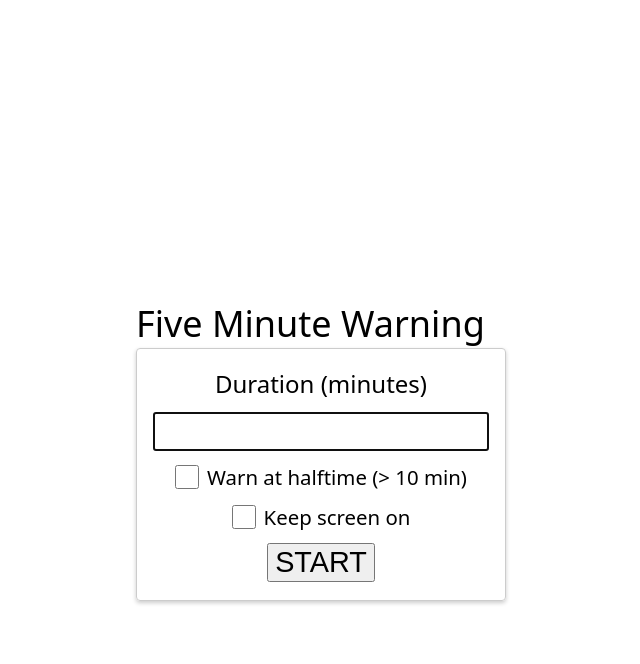
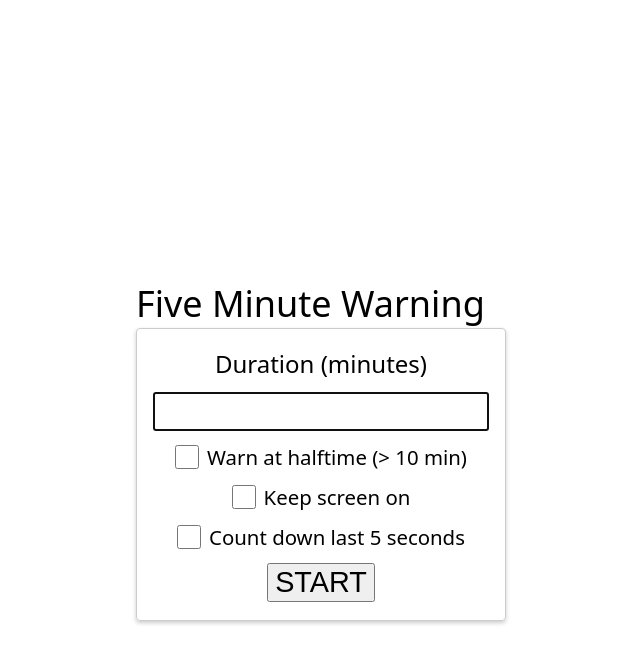
Before and after one commit to mcomella/mcomella.github.com, a Jekyll site: the page app/five_minute_warning.html, which Jekyll copies as it is, in a window 1280 px wide. Shown: the top 664 px of the page, without its empty margins (319-959 px from the left). Built offline with Jekyll 4.4.1, drawn with Linux system fonts in a browser that asks for light colours; part of the change alters nothing that is shown.

Commit message:
fmw: add self-restoring countdown checkbox for final 5 seconds

```diff
--- a/app/five_minute_warning.html
+++ b/app/five_minute_warning.html
@@ -113,6 +113,10 @@
                     <input type="checkbox" id="keep-screen-on-checkbox" name="keep-screen-on">
                     Keep screen on
                 </label>
+                <label class="checkbox-label" for="countdown-checkbox">
+                    <input type="checkbox" id="countdown-checkbox" name="countdown">
+                    Count down last 5 seconds
+                </label>
             </div>
             <p id="duration-running"></p>
             <div id="buttons">
@@ -146,6 +150,7 @@
         const settingsElement = document.querySelector('#settings');
         const halftimeWarningCheckbox = document.getElementById('halftime-warning-checkbox');
         const keepScreenOnCheckbox = document.getElementById('keep-screen-on-checkbox');
+        const countdownCheckbox = document.getElementById('countdown-checkbox');
         const durationInput = document.querySelector('#duration-input');
         const durationRunningElement = document.querySelector('#duration-running');
         const toggleTimerButton = document.querySelector('#toggle-timer');
@@ -158,10 +163,12 @@
         const STORAGE_KEY_HALFTIME = 'halftime-warning';
         const STORAGE_KEY_DURATION = 'duration';
         const STORAGE_KEY_KEEP_SCREEN_ON = 'keepScreenOn';
+        const STORAGE_KEY_COUNTDOWN = 'countdown';
 
         halftimeWarningCheckbox.checked = localStorage.getItem(STORAGE_KEY_HALFTIME) === 'true';
         durationInput.value = localStorage.getItem(STORAGE_KEY_DURATION) ?? '';
         keepScreenOnCheckbox.checked = localStorage.getItem(STORAGE_KEY_KEEP_SCREEN_ON) === 'true';
+        countdownCheckbox.checked = localStorage.getItem(STORAGE_KEY_COUNTDOWN) === 'true';
 
         halftimeWarningCheckbox.addEventListener('change', () => {
             localStorage.setItem(STORAGE_KEY_HALFTIME, halftimeWarningCheckbox.checked);
@@ -171,6 +178,9 @@
         });
         keepScreenOnCheckbox.addEventListener('change', () => {
             localStorage.setItem(STORAGE_KEY_KEEP_SCREEN_ON, keepScreenOnCheckbox.checked);
+        });
+        countdownCheckbox.addEventListener('change', () => {
+            localStorage.setItem(STORAGE_KEY_COUNTDOWN, countdownCheckbox.checked);
         });
 
         // Definition duplicated in stop().
@@ -254,6 +264,30 @@
             }, 20 * 1000);
         }
 
+        // Schedules the spoken 5, 4, 3, 2, 1 countdown in the final seconds before endDate, if enabled. Returns the
+        // scheduled timeout ids so they can be cancelled on pause/stop.
+        function scheduleCountdown(endDate) {
+            if (!countdownCheckbox.checked) {
+                return [];
+            }
+
+            const timeoutIds = [];
+            for (let secondsRemaining = 5; secondsRemaining >= 1; secondsRemaining--) {
+                const delayMillis = (endDate.getTime() - secondsRemaining * 1000) - Date.now();
+                if (delayMillis > 0) {
+                    timeoutIds.push(setTimeout(() => speak(String(secondsRemaining)), delayMillis));
+                }
+            }
+
+            return timeoutIds;
+        }
+
+        function clearCountdown(timeoutIds = []) {
+            for (const timeoutId of timeoutIds) {
+                clearTimeout(timeoutId);
+            }
+        }
+
         function start() {
             const durationMinutes = parseInt(durationInput.value);
             if (!durationMinutes) {
@@ -300,12 +334,14 @@
             }
 
             const timerId = runInterval(endDate, sortedWarnings);
+            const countdownTimeoutIds = scheduleCountdown(endDate);
 
             state = {
                 type: STATE_RUNNING,
                 timerId,
                 endDate,
                 sortedWarnings,
+                countdownTimeoutIds,
             };
 
             console.info(`START: ${startDate.toLocaleTimeString()} until ${endDate.toLocaleTimeString()} (${durationMinutes} minutes)`);
@@ -316,6 +352,7 @@
 
         function pause() {
             clearInterval(state.timerId);
+            clearCountdown(state.countdownTimeoutIds);
             speechSynthesis.cancel(); // stop in-progress announcements.
 
             if (wakeLock) {
@@ -351,12 +388,14 @@
             }));
 
             const timerId = runInterval(endDate, sortedWarnings);
+            const countdownTimeoutIds = scheduleCountdown(endDate);
 
             state = {
                 type: STATE_RUNNING,
                 timerId,
                 endDate,
                 sortedWarnings,
+                countdownTimeoutIds,
             };
 
             setUiForState(STATE_RUNNING);
@@ -377,6 +416,7 @@
             speechSynthesis.cancel(); // stop in-progress announcements.
 
             clearInterval(state.timerId);
+            clearCountdown(state.countdownTimeoutIds);
 
             // Definition duplicated with initial setting.
             state = {
@@ -389,6 +429,7 @@
             settingsElement.style.display = isStopped ? 'flex' : 'none';
             durationRunningElement.style.display = isStopped ? 'none' : 'block';
             halftimeWarningCheckbox.disabled = !isStopped;
+            countdownCheckbox.disabled = !isStopped;
 
             pauseButton.hidden = stateType !== STATE_RUNNING;
             unpauseButton.hidden = stateType !== STATE_PAUSED;
```
